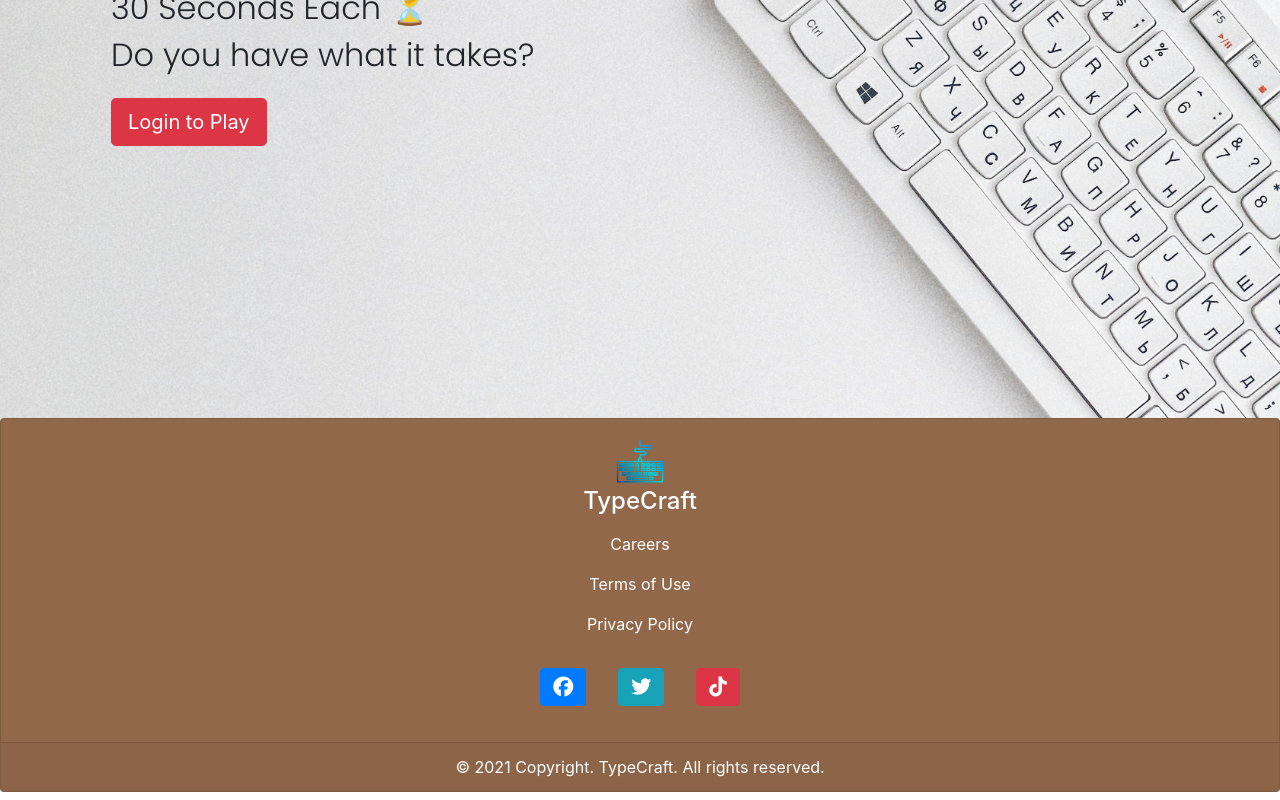
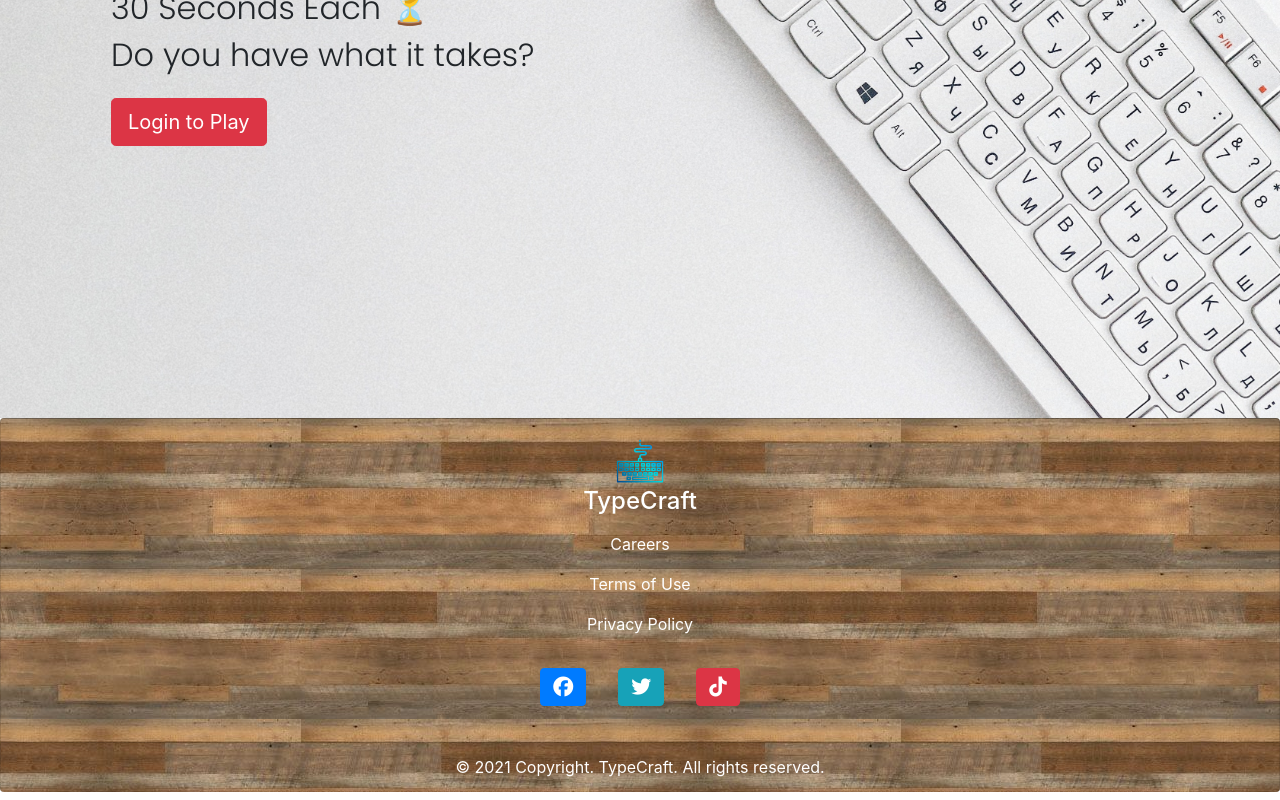
Before and after one commit to rbbenett/final-project-lhl, a React (Create React App) app in the folder final-project/: page / in a window 1280 px wide. Shown: the part 368-1168 px from the top of the page. Built offline with nearby package versions, Linux system fonts and the light colour scheme; no server answers; the HTML template or start-up script is replaced by a standard one.

Commit message:
Changed wood theme

```diff
--- a/final-project/src/components/Footer.jsx
+++ b/final-project/src/components/Footer.jsx
@@ -5,7 +5,7 @@ import "./Footer.css";
 function Footer() {
   return (
     <div className="footer" >
-      <Card text={'white'} className="text-center mb-2" style={{backgroundColor: '#91684a'}}>
+      <Card text={'white'} className="text-center mb-2" style={{backgroundImage: `url("./images/wood.png")`}}>
         <Card.Body>
           <Image src="images/keyboard.png" className="typecraft-logo-footer" />
           <Card.Title style={{fontSize: '1.5rem'}}>TypeCraft</Card.Title>
```
Also changed, not shown: final-project/public/images/wood.png.
